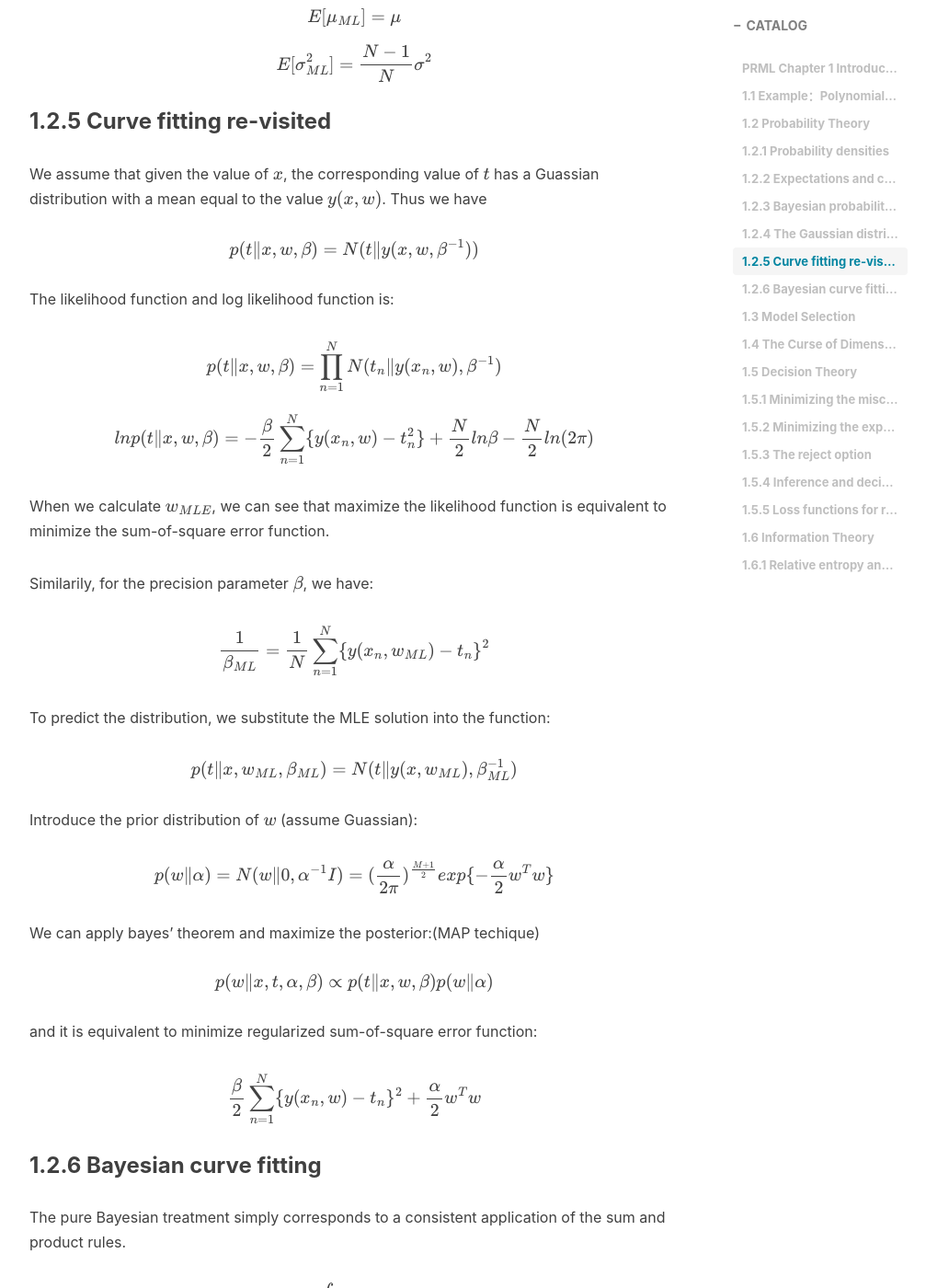
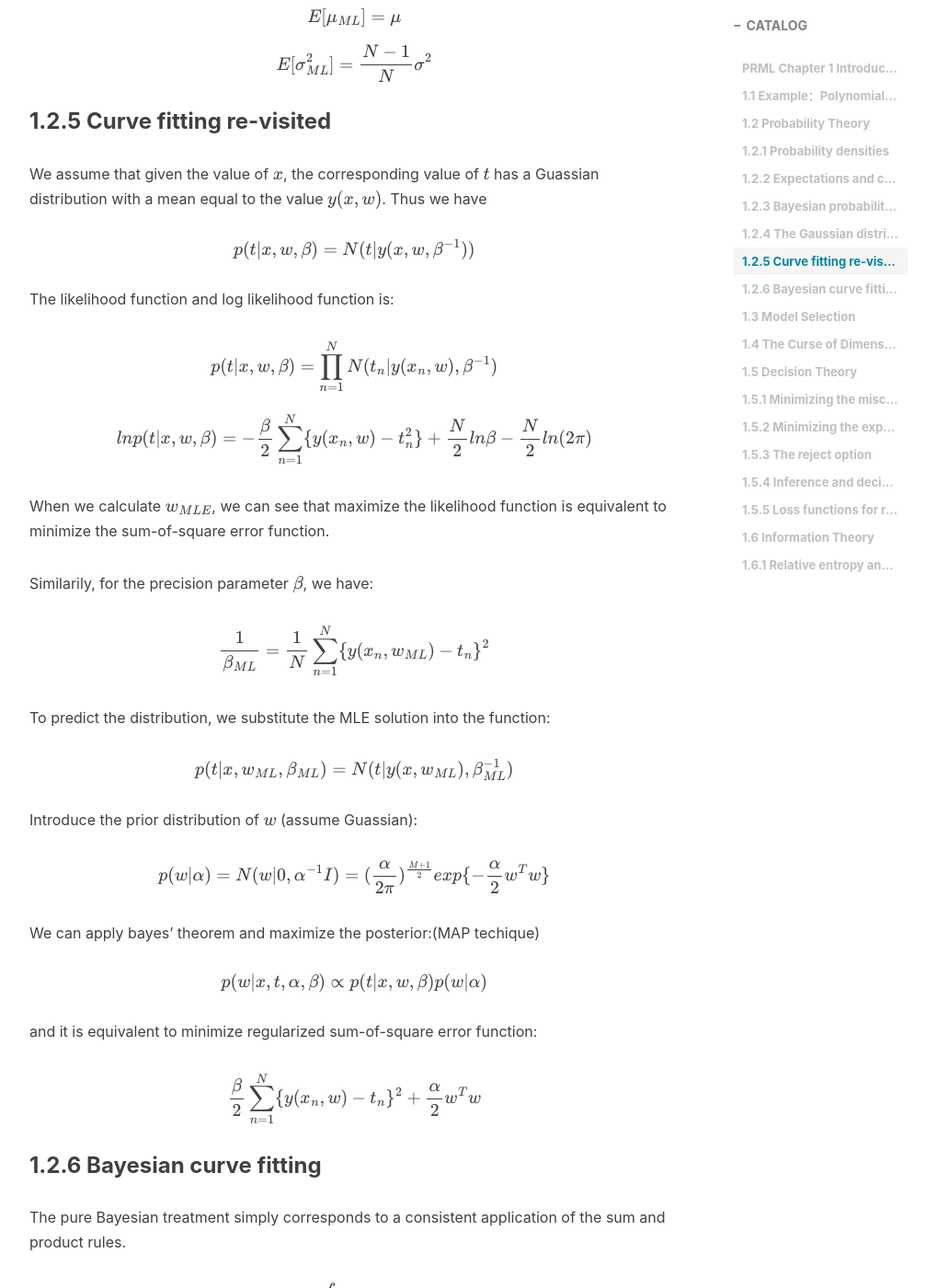
Before and after one commit to ZaccWu/ZaccWu.github.io, a Jekyll site: the page built from _posts/2019-09-06-PRML Chapter 1 Introduction.md, in a window 1280 px wide and 1400 px high, scrolled down 3170 px. Shown: the whole window at 92% size, without its empty margins (233-1240 px from the left). Built offline with Jekyll 4.4.1, drawn with Linux system fonts in a browser that asks for light colours; nearby versions of some CDN libraries; formulas are drawn with MathJax 3; comment, search, counter and statistics services are not loaded; some of the changed text lies outside the part shown.

Commit message:
Update 2019-09-06-PRML Chapter 1 Introduction.md

```diff
--- a/_posts/2019-09-06-PRML Chapter 1 Introduction.md
+++ b/_posts/2019-09-06-PRML Chapter 1 Introduction.md
@@ -19,7 +19,7 @@
 
 To determine the coefficients, we need to minimize the loss function. A general type of loss function could be written as:
 
-$$E(w) = \frac{1}{2}\sum_{n=1}^{N}{y(x_{n},w) - t_{n}}^{2}$$
+$$E(w) = \frac{1}{2}\sum_{n=1}^{N}\{y(x_{n},w) - t_{n}\}^{2}$$
 
 To avoid the coefficients reaching a huge value, regularization is what we need. By adding the penalty term, we can avoid overfitting:
 
@@ -34,7 +34,7 @@
 * **product rule**:$p(X,Y)=p(Y\|X)p(X)$
 Base on the rules we could derive the Bayes' theorem:
 
-$$P(Y \| X) = \frac{p(X \| Y)p(Y)}{p(X)} = \frac{p(X \| Y)p(Y)}{\sum_{Y}p(X\|Y)p(Y)}$$
+$$P(Y | X) = \frac{p(X | Y)p(Y)}{p(X)} = \frac{p(X | Y)p(Y)}{\sum_{Y}p(X|Y)p(Y)}$$
 
 ### 1.2.1 Probability densities
 For continuous variables, we define the probability density over x as:
@@ -43,7 +43,7 @@
 
 Also we have transformative rules between variables:
 
-$$p_y(y)=p_x(g(y))\|g'(y)\|$$
+$$p_y(y)=p_x(g(y))|g'(y)|$$
 
 ### 1.2.2 Expectations and covariances
 In this chapter we define the expectation, variance and covariance:
@@ -57,21 +57,21 @@
 ### 1.2.3 Bayesian probabilities
 Here we use bayesian perspective to give a description of uncertainty:
 
-$$p(w \| D) = \frac{p(D \| w)p(w)}{p(D)} = \frac{p(D \| w)p(w)}{\int p(D \| w)p(w)dw}$$
+$$p(w | D) = \frac{p(D | w)p(w)}{p(D)} = \frac{p(D | w)p(w)}{\int p(D | w)p(w)dw}$$
 
 which allow us to value the uncertainty of $w$ after we observe the dataset $D$.
 ### 1.2.4 The Gaussian distribution
 The Gaussian distribution is defined as:
 
-$$N(x \| \mu,\sigma^{2}) = \frac{1}{(2\pi\sigma^{2})^{\frac{1}{2}}}exp\{-\frac{1}{2\sigma^{2}}(x-\mu)^{2}\}$$
+$$N(x | \mu,\sigma^{2}) = \frac{1}{(2\pi\sigma^{2})^{\frac{1}{2}}}exp\{-\frac{1}{2\sigma^{2}}(x-\mu)^{2}\}$$
 
 For independent identically distributed dataset, the likelihood function could be written as:
 
-$$p(x \| \mu, \sigma^{2}) = \prod_{n=1}^{N}N(x_{n} \| \mu, \sigma^{2})$$
+$$p(x | \mu, \sigma^{2}) = \prod_{n=1}^{N}N(x_{n} | \mu, \sigma^{2})$$
 
 it can also be written in the log form:
 
-$$ln p(x\| \mu, \sigma^{2}) = -\frac{1}{2\sigma^{2}}\sum_{n=1}^{N}(x_{n} - \mu)^{2} - \frac{N}{2}ln \sigma^{2} - \frac{N}{2}ln(2\pi)$$
+$$ln p(x| \mu, \sigma^{2}) = -\frac{1}{2\sigma^{2}}\sum_{n=1}^{N}(x_{n} - \mu)^{2} - \frac{N}{2}ln \sigma^{2} - \frac{N}{2}ln(2\pi)$$
 
 Thus we can calculate the partial derivative to get the MLE solution:
 
@@ -88,13 +88,13 @@
 ### 1.2.5 Curve fitting re-visited
 We assume that given the value of $x$, the corresponding value of $t$ has a Guassian distribution with a mean equal to the value $y(x,w)$. Thus we have
 
-$$p(t \| x,w,\beta) = N(t\| y(x,w,\beta^{-1}))$$
+$$p(t | x,w,\beta) = N(t| y(x,w,\beta^{-1}))$$
 
 The likelihood function and log likelihood function is:
 
-$$p(t \| x, w, \beta) = \prod_{n=1}^{N}N(t_{n} \| y(x_{n},w), \beta^{-1})$$
+$$p(t | x, w, \beta) = \prod_{n=1}^{N}N(t_{n} | y(x_{n},w), \beta^{-1})$$
 
-$$ln p(t \| x, w, \beta) = -\frac{\beta}{2}\sum_{n=1}^{N}\{y(x_{n},w) - t_{n}^{2}\} + \frac{N}{2}ln\beta - \frac{N}{2}ln(2\pi)$$
+$$ln p(t | x, w, \beta) = -\frac{\beta}{2}\sum_{n=1}^{N}\{y(x_{n},w) - t_{n}^{2}\} + \frac{N}{2}ln\beta - \frac{N}{2}ln(2\pi)$$
 
 When we calculate $w_{MLE}$, we can see that maximize the likelihood function is equivalent to minimize the sum-of-square error function.
 
@@ -104,15 +104,15 @@
 
 To predict the distribution, we substitute the MLE solution into the function:
 
-$$p(t \| x, w_{ML}, \beta_{ML}) = N(t \| y(x, w_{ML}), \beta_{ML}^{-1})$$
+$$p(t | x, w_{ML}, \beta_{ML}) = N(t | y(x, w_{ML}), \beta_{ML}^{-1})$$
 
 Introduce the prior distribution of $w$ (assume Guassian):
 
-$$p(w \| \alpha) = N(w \| 0, \alpha^{-1}I) = (\frac{\alpha}{2\pi})^{\frac{M+1}{2}}exp\{-\frac{\alpha}{2}w^{T}w \}$$
+$$p(w | \alpha) = N(w | 0, \alpha^{-1}I) = (\frac{\alpha}{2\pi})^{\frac{M+1}{2}}exp\{-\frac{\alpha}{2}w^{T}w \}$$
 
 We can apply bayes' theorem and maximize the posterior:(MAP techique)
 
-$$p(w \| x,t, \alpha, \beta) \propto p(t \| x, w, \beta)p(w \| \alpha)$$
+$$p(w | x,t, \alpha, \beta) \propto p(t | x, w, \beta)p(w | \alpha)$$
 
 and it is equivalent to minimize regularized sum-of-square error function:
 
@@ -121,7 +121,7 @@
 ### 1.2.6 Bayesian curve fitting
 The pure Bayesian treatment simply corresponds to a consistent application of the sum and product rules.
 
-$$p(t \| x,X,t) = \int p(t \| x, w)p(w \| X, t)dw$$
+$$p(t | x,X,t) = \int p(t | x, w)p(w | X, t)dw$$
 
 ## 1.3 Model Selection
 When the training and testing data are limited, we can use  cross validation to improve the performance. However, it may be time costly.
@@ -136,7 +136,7 @@
 ## 1.5 Decision Theory
 When we predict the category of a new data point $x$, we can use bayes' theorem:
 
-$$p(C_{k} \| x) = \frac{p(x \| C_{k})p(C_{k})}{p(x)}$$
+$$p(C_{k} | x) = \frac{p(x | C_{k})p(C_{k})}{p(x)}$$
 
 Intuitively we would choose the class having the higher posterior probability.
 
@@ -170,11 +170,11 @@
 
 By making $\frac{\partial E[L]}{\partial y(x)}$equals to 0, we can get the regression function, the optimal solution is conditional average:
 
-$$y(x)=\frac{\int tp(x,t)dt}{p(x)}=\int tp(t\|x)dt=E_t[t\|x]$$
+$$y(x)=\frac{\int tp(x,t)dt}{p(x)}=\int tp(t|x)dt=E_t[t|x]$$
 
 From another point of view, the expected loss function can be written as (where the second part can be seen as noise):
 
-$$E[L] = \int \{y(x) - E[t \| x]\}^{2}p(x)dx + \int var[t \| x]p(x)dx$$
+$$E[L] = \int \{y(x) - E[t | x]\}^{2}p(x)dx + \int var[t | x]p(x)dx$$
 
 ## 1.6 Information Theory
 The amount of information can be viewed as the 'degree of surprise' on learning the value of $x$. Also the amount should be non-negative:
@@ -188,20 +188,20 @@
 ### 1.6.1 Relative entropy and mutual information.
 Suppose that we are modeling an unknown distribution $p(x)$ using $q(x)$. Then the average additional amount of information required to specify $x$ as a result of using $q(x)$ instead of true $p(x)$ is given by:
 
-$$KL(p \|\| q) = -\int p(x)ln q(x)dx - (-\int p(x)lnp(x)dx) = -\int p(x)ln\{\frac{q(x)}{p(x)}\}dx$$
+$$KL(p || q) = -\int p(x)ln q(x)dx - (-\int p(x)lnp(x)dx) = -\int p(x)ln\{\frac{q(x)}{p(x)}\}dx$$
 
 which is call relative entropy or KL divergence.
 
 If we have observed a finite set of training points(from $p(x)$), then the expectation with respect to $p(x)$ can by approximated, so that:
 
-$$KL(p \|\| q)  \simeq \frac{1}{N}\{-ln q(x_{n} \| \theta) + ln p(x_{n}) \}$$
+$$KL(p || q)  \simeq \frac{1}{N}\{-ln q(x_{n} | \theta) + ln p(x_{n}) \}$$
 
 which shows that minimizing KL divergence is equivalent to maximizing the likelihood function.
 
 We can also use mutual information to judge whether two distributions are closed to independent:
 
-$$I[x, y] = KL( p(x, y) \| p(x)p(y) ) = -\int\int p(x,y)ln (\frac{p(x)p(y)}{p(x,y)})dxdy$$
+$$I[x, y] = KL( p(x, y) | p(x)p(y) ) = -\int\int p(x,y)ln (\frac{p(x)p(y)}{p(x,y)})dxdy$$
 
 The relationship between mutual information and conditional entropy:
 
-$$I[x,y] = H[x] - H[x \| y] = H[y] - H[y \| x]$$
+$$I[x,y] = H[x] - H[x | y] = H[y] - H[y | x]$$
```
